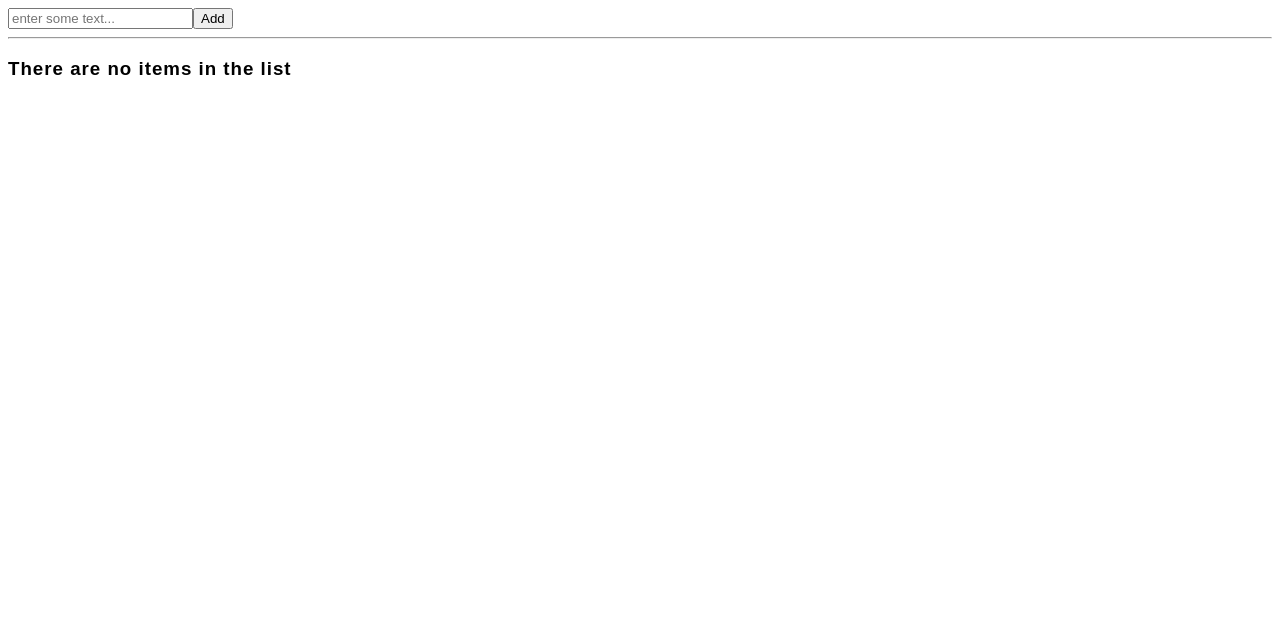
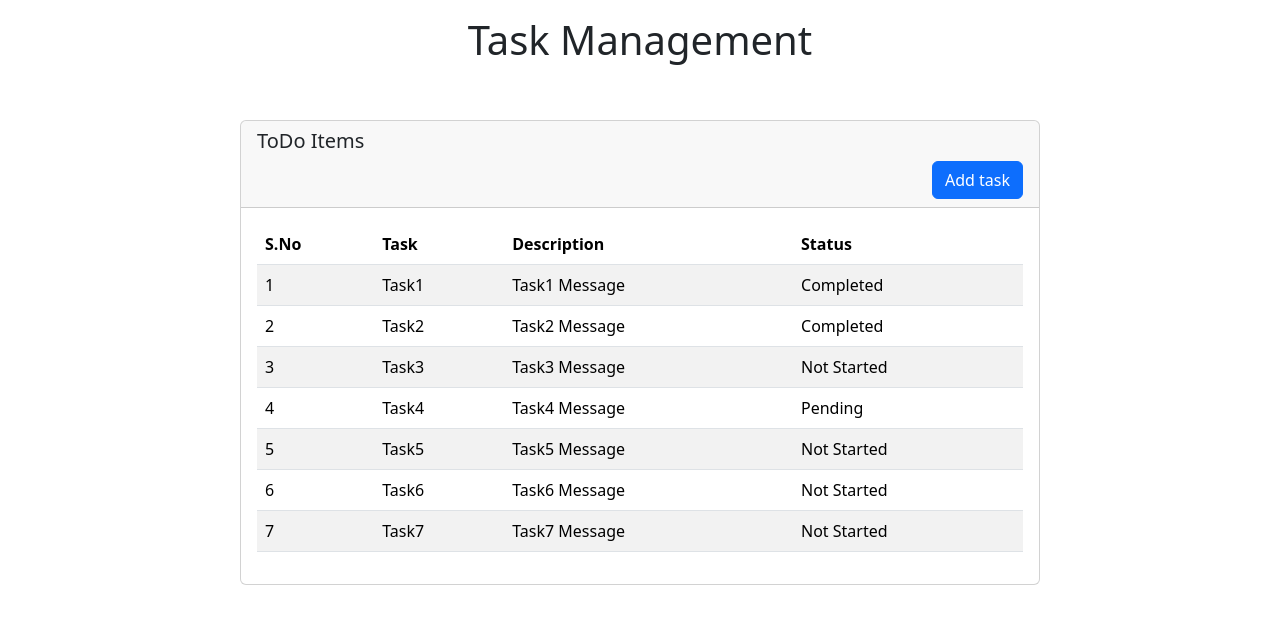
Before and after one commit to lohith1507/React-Todo, a React (Create React App) app: page / in a window 1280 px wide. Shown: the top 624 px of the page. Built offline with nearby package versions, Linux system fonts and the light colour scheme; data requests are answered from the project's data file.

Commit message:
Added New Task

```diff
--- /dev/null
+++ b/data/db.json
@@ -0,0 +1,46 @@
+{
+  "items": [
+    {
+      "id": 1,
+      "task": "Task1",
+      "msg": "Task1 Message",
+      "status": "Completed"
+    },
+    {
+      "id": 2,
+      "task": "Task2",
+      "msg": "Task2 Message",
+      "status": "Completed"
+    },
+    {
+      "id": 3,
+      "task": "Task3",
+      "msg": "Task3 Message",
+      "status": "Not Started"
+    },
+    {
+      "id": 4,
+      "task": "Task4",
+      "msg": "Task4 Message",
+      "status": "Pending"
+    },
+    {
+      "id": 5,
+      "task": "Task5",
+      "msg": "Task5 Message",
+      "status": "Not Started"
+    },
+    {
+      "id": 6,
+      "task": "Task6",
+      "msg": "Task6 Message",
+      "status": "Not Started"
+    },
+    {
+      "id": 7,
+      "task": "Task7",
+      "msg": "Task7 Message",
+      "status": "Not Started"
+    }
+  ]
+}
--- a/package.json
+++ b/package.json
@@ -6,7 +6,9 @@
     "@testing-library/jest-dom": "^5.17.0",
     "@testing-library/react": "^13.4.0",
     "@testing-library/user-event": "^13.5.0",
+    "bootstrap": "^5.3.3",
     "react": "^18.2.0",
+    "react-bootstrap": "^2.10.7",
     "react-dom": "^18.2.0",
     "react-scripts": "5.0.1",
     "web-vitals": "^2.1.4"
--- a/src/App.js
+++ b/src/App.js
@@ -1,5 +1,5 @@
 import './App.css';
-import Index from './useState/Example-3';
+import Index from './comp/index';
 
 
 
--- /dev/null
+++ b/src/comp/index.js
@@ -0,0 +1,149 @@
+import React, { useEffect, useState } from "react";
+import "../index.css";
+import {
+  Button,
+  Card,
+  CardBody,
+  CardHeader,
+  CardTitle,
+  Table,
+  Modal,
+  Form,
+} from "react-bootstrap";
+export default function Index() {
+  const [todos, setTodos] = useState([]);
+  const [show, setShow] = useState(false);
+  const [formData, setFormData] = useState({
+    task: "",
+    msg: "",
+    status: "Not Started",
+  });
+
+  const handleClose = () => setShow(false);
+  const handleShow = () => setShow(true);
+
+  const fetchTodos = async () => {
+    const res = await fetch("http://localhost:5000/items");
+    if (!res.ok) {
+      throw new Error("Data not Fetched");
+    }
+    const data = await res.json();
+    setTodos(data);
+    console.log(data);
+  };
+
+  useEffect(() => {
+    fetchTodos();
+  }, []);
+
+  const handleChange = (e) => {
+    setFormData({ ...formData, [e.target.name]: e.target.value });
+  };
+
+  const handleSave = async (e) => {
+    e.preventDefault();
+    const newTask = {
+        id : todos.length > 0 ? todos[todos.length-1].id + 1 : 1,
+        ...formData
+    }
+    try{
+        const res = await fetch("http://localhost:5000/items", {
+            method: "POST",
+            headers: {
+                "Content-Type" : "application/json",
+            },
+            body: JSON.stringify(newTask),
+        });
+        if(res.ok){
+            const savedTask = await res.json();
+            setTodos([...todos, savedTask]);
+        }
+    }
+    catch(err){
+        console.log("Failed to Save new Task: ", err)
+    }
+    fetchTodos();
+    handleClose();
+    setFormData({task:"",msg:"",status:"Not Started"});
+};
+
+  return (
+    <>
+      <h1 className="text-center mt-3" style={{ textAlign: "center" }}>
+        Task Management
+      </h1>
+
+      <div className="content">
+        <Card style={{ width: "50rem" }}>
+          <CardHeader>
+            <CardTitle>ToDo Items</CardTitle>
+            <Button className="float-end" onClick={handleShow}>
+              Add task
+            </Button>
+          </CardHeader>
+          <CardBody>
+            <Table striped hover>
+              <thead>
+                <tr>
+                  <th>S.No</th>
+                  <th>Task</th>
+                  <th>Description</th>
+                  <th>Status</th>
+                </tr>
+              </thead>
+              <tbody>
+                {todos.map((item) => (
+                  <tr key={item.id}>
+                    <td>{item.id}</td>
+                    <td>{item.task}</td>
+                    <td>{item.msg}</td>
+                    <td>{item.status}</td>
+                  </tr>
+                ))}
+              </tbody>
+            </Table>
+          </CardBody>
+        </Card>
+      </div>
+
+      <Modal show={show} onHide={handleClose}>
+        <Modal.Header closeButton>
+          <Modal.Title>Add New Task</Modal.Title>
+        </Modal.Header>
+        <Modal.Body>
+          <Form onSubmit={handleSave}>
+            <Form.Group className="mb-3">
+              <Form.Label>Task</Form.Label>
+              <Form.Control
+                type="text"
+                placeholder="Task Name"
+                onChange={handleChange}
+                value={formData.task}
+                name="task"
+              />
+            </Form.Group>
+
+            <Form.Group className="mb-3">
+              <Form.Label>Task Description</Form.Label>
+              <Form.Control
+                as="textarea"
+                rows={3}
+                onChange={handleChange}
+                value={formData.msg}
+                name="msg"
+              />
+            </Form.Group>
+          </Form>
+        </Modal.Body>
+        <Modal.Footer>
+          <Button variant="secondary" onClick={handleClose}>
+            Close
+          </Button>
+          <Button variant="primary" onClick={handleSave}>
+            Save
+          </Button>
+        </Modal.Footer>
+      </Modal>
+    </>
+  );
+}
--- a/src/index.css
+++ b/src/index.css
@@ -1,59 +1,6 @@
-body {
-  font-family: Arial, Helvetica, sans-serif;
-  font-size:100%;
-  letter-spacing: 1px;
+.content{
+    display: flex;
+    justify-content: center;
+    align-items: center;
+    height: 70vh;
 }
-
-.container{
-  width: 100%;
-  height: 100%;
-  max-width: 100%;
-  margin: 2rem auto;
-  padding: 0px 20px;
-
-}
-.comment{
-  background-color: rgba(92, 235, 199, 0.171);
-  padding: 10px;
-  border-radius: 10px;
-}
-.comment .email{
-  font-size: 16px;
-  color: #0c2ae8;
-}
-.comment .name{
-  color: rgb(238, 17, 157);
-  font-size: 16px;
-  text-overflow: ellipsis;
-  overflow: hidden;
-
-}
-.comment .message{
-  font-size: 16px;
-  letter-spacing: 1px;
-}
-.comment-header{
-  display: flex;
-  justify-content: space-between;
-  align-items: center;
-  gap: 1.5rem;
-}
-
-.comments-container{
-  width: 100%;
-  height: 100%;
-  display: grid;
-  grid-template-columns: 12fr;
-  gap: 2rem;
-}
-li{
-  list-style: none;
-}
-
-
-@media screen and (min-width:760px){
-  .comments-container{
-    grid-template-columns: 6fr 6fr;
-    gap: 1.5rem;
-  }
-}
--- a/src/index.js
+++ b/src/index.js
@@ -1,6 +1,8 @@
 import React from 'react';
 import ReactDOM from 'react-dom/client';
 import './index.css';
+import '../node_modules/bootstrap/dist/css/bootstrap.min.css';
+import 'bootstrap/dist/css/bootstrap.min.css';
 import App from './App';
 
 
```
Also changed, not shown: 1 other file (tests, documents, lock files or other folders).
